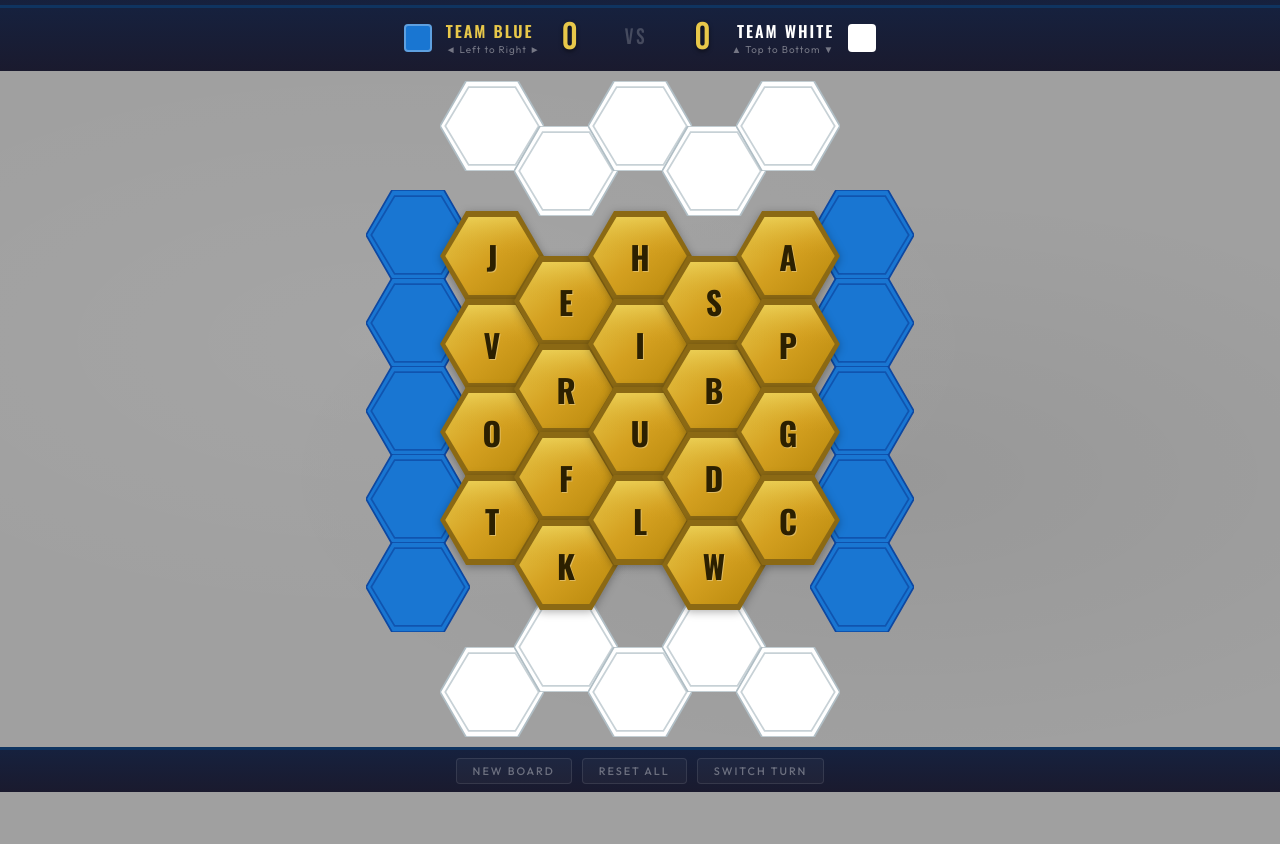
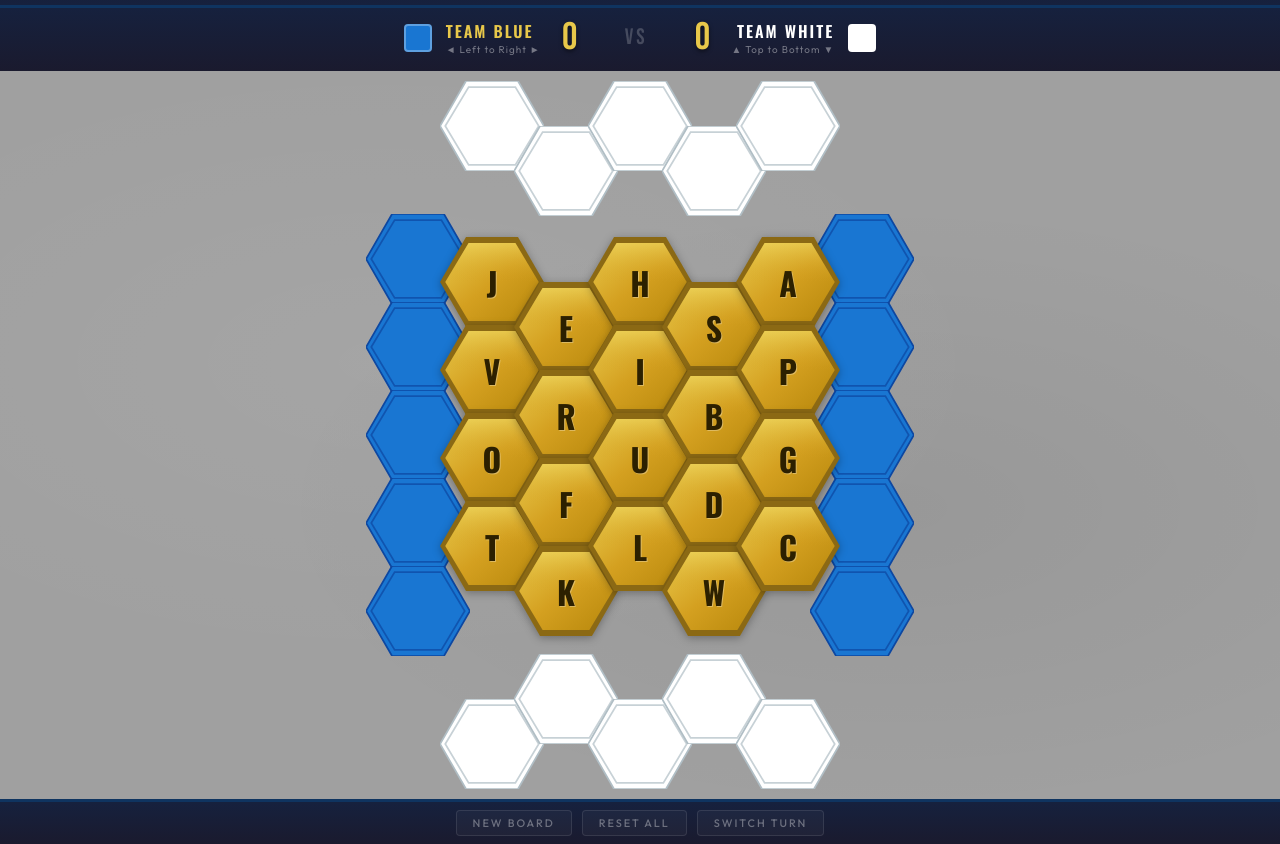
Before and after one commit to OneVisionProLtd/silchester-wine-society, a plain HTML site: page blockbusters.html in a window 1280 px wide. Both pictures are taken after a click on the button "START GAME". Shown: the part 54-898 px from the top of the page. Before the commit the page ends 846 px from the top, so only its background shows below. Drawn offline with nearby package versions, Linux system fonts and the light colour scheme.

Commit message:
Fix edge strips with precise absolute pixel positions matching board geometry

```diff
--- a/blockbusters.html
+++ b/blockbusters.html
@@ -166,10 +166,10 @@
 
   .edge-strip { display: block; }
 
-  .edge-strip.left   { grid-column: 1; grid-row: 2; margin-right: -30px; z-index: 1; }
-  .edge-strip.right  { grid-column: 3; grid-row: 2; margin-left:  -30px; z-index: 1; }
-  .edge-strip.top    { grid-column: 2; grid-row: 1; margin-bottom: -26px; z-index: 1; }
-  .edge-strip.bottom { grid-column: 2; grid-row: 3; margin-top:   -26px; z-index: 1; }
+  .edge-strip.left   { grid-column: 1; grid-row: 2; margin-right: -30px; z-index: 1; align-self: center; }
+  .edge-strip.right  { grid-column: 3; grid-row: 2; margin-left:  -30px; z-index: 1; align-self: center; }
+  .edge-strip.top    { grid-column: 2; grid-row: 1; margin-bottom: -2px; z-index: 1; }
+  .edge-strip.bottom { grid-column: 2; grid-row: 3; margin-top:   -2px; z-index: 1; }
 
   .hex-grid { grid-column: 2; grid-row: 2; z-index: 2; }
 
@@ -966,48 +966,60 @@ function buildBoard() {
   buildEdgeStrips();
 }
 
-const HEX_W = 104, HEX_H = 90, COL_OFFSET = 45, ROW_OVERLAP = 30;
+const HEX_W = 104, HEX_H = 90, COL_OVERLAP = 30, COL_OFFSET = 45;
+// Horizontal step between columns
+const COL_STEP = HEX_W - COL_OVERLAP; // 74px
+// Vertical step between hexes in a column (slight overlap to close gaps)
+const ROW_STEP = HEX_H - 2; // 88px
 
 function buildEdgeStrips() {
-  // White top/bottom: one hex per column, alternating vertical offset to match column stagger
-  ['edgeTop', 'edgeBottom'].forEach((id, side) => {
-    const el = document.getElementById(id);
-    el.innerHTML = '';
-    el.style.position = 'relative';
-    el.style.height = (HEX_H + COL_OFFSET) + 'px';
-    el.style.width = (COLS * (HEX_W - ROW_OVERLAP) + ROW_OVERLAP) + 'px';
-    for (let c = 0; c < COLS; c++) {
-      const h = document.createElement('div');
-      h.className = 'edge-hex white';
-      h.innerHTML = edgeHexSVG('white');
-      const isEven = c % 2 === 1;
-      const x = c * (HEX_W - ROW_OVERLAP);
-      // Even columns offset down (matching board); top strip flips for bottom
-      const y = side === 0
-        ? (isEven ? COL_OFFSET : 0)       // top: odd cols raised, even cols dropped
-        : (isEven ? 0 : COL_OFFSET);      // bottom: mirror
-      h.style.position = 'absolute';
-      h.style.left = x + 'px';
-      h.style.top = y + 'px';
-      el.appendChild(h);
-    }
-  });
+  // ---- WHITE TOP/BOTTOM ----
+  // One hex per column. Odd columns (1,3) drop down by COL_OFFSET to match board stagger.
+  // Top strip: odd cols are LOWER (pushed toward board), even cols HIGHER
+  // Bottom strip: mirror — odd cols HIGHER (pushed toward board), even cols LOWER
+  const topWidth  = COLS * COL_STEP + COL_OVERLAP;
+  const topHeight = HEX_H + COL_OFFSET;
 
-  // Blue left/right: ROWS+1 hexes, offset like an even column (shifted down by half)
+  const edgeTop = document.getElementById('edgeTop');
+  edgeTop.innerHTML = '';
+  edgeTop.style.cssText = `position:relative; width:${topWidth}px; height:${topHeight}px;`;
+  for (let c = 0; c < COLS; c++) {
+    const h = document.createElement('div');
+    h.className = 'edge-hex white';
+    h.innerHTML = edgeHexSVG('white');
+    const x = c * COL_STEP;
+    const y = (c % 2 === 0) ? 0 : COL_OFFSET; // odd cols sit lower (toward board)
+    h.style.cssText = `position:absolute; left:${x}px; top:${y}px; width:${HEX_W}px; height:${HEX_H}px;`;
+    edgeTop.appendChild(h);
+  }
+
+  const edgeBottom = document.getElementById('edgeBottom');
+  edgeBottom.innerHTML = '';
+  edgeBottom.style.cssText = `position:relative; width:${topWidth}px; height:${topHeight}px;`;
+  for (let c = 0; c < COLS; c++) {
+    const h = document.createElement('div');
+    h.className = 'edge-hex white';
+    h.innerHTML = edgeHexSVG('white');
+    const x = c * COL_STEP;
+    const y = (c % 2 === 0) ? COL_OFFSET : 0; // even cols sit lower (toward board)
+    h.style.cssText = `position:absolute; left:${x}px; top:${y}px; width:${HEX_W}px; height:${HEX_H}px;`;
+    edgeBottom.appendChild(h);
+  }
+
+  // ---- BLUE LEFT/RIGHT ----
+  // ROWS+1 hexes in a column, offset down by COL_OFFSET/2 to interleave with board rows
+  const blueCount  = ROWS + 1;
+  const blueHeight = (blueCount - 1) * ROW_STEP + HEX_H;
+
   ['edgeLeft', 'edgeRight'].forEach(id => {
     const el = document.getElementById(id);
     el.innerHTML = '';
-    el.style.position = 'relative';
-    el.style.width = HEX_W + 'px';
-    const count = ROWS + 1;
-    el.style.height = (count * (HEX_H - 2) - 2) + 'px';
-    for (let r = 0; r < count; r++) {
+    el.style.cssText = `position:relative; width:${HEX_W}px; height:${blueHeight}px;`;
+    for (let r = 0; r < blueCount; r++) {
       const h = document.createElement('div');
       h.className = 'edge-hex blue';
       h.innerHTML = edgeHexSVG('blue');
-      h.style.position = 'absolute';
-      h.style.left = '0';
-      h.style.top = (r * (HEX_H - 2)) + 'px';
+      h.style.cssText = `position:absolute; left:0; top:${r * ROW_STEP}px; width:${HEX_W}px; height:${HEX_H}px;`;
       el.appendChild(h);
     }
   });
```
